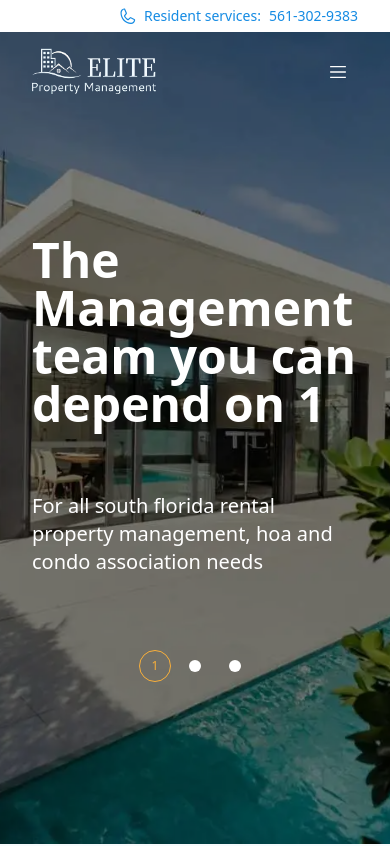
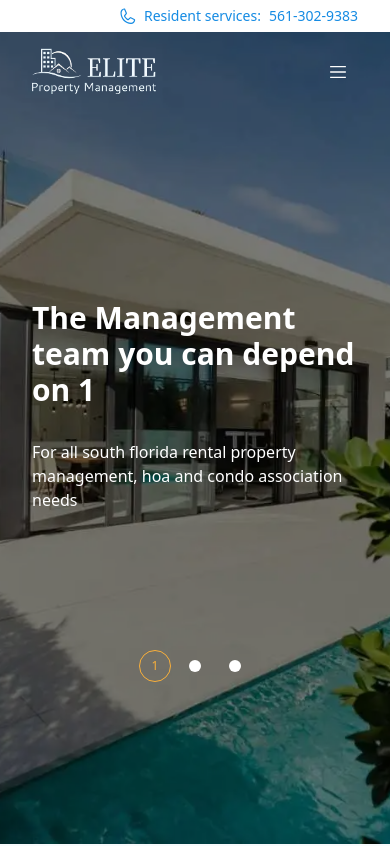
Before and after one commit to nomaanulhasan/Elite-Property-Management, a React (Vite) app: page / in a window 390 px wide. Shown: the top 846 px of the page. Built offline with nearby package versions, Linux system fonts and the light colour scheme.

Commit message:
Hero responsive UI fixes

```diff
--- a/src/components/Hero.tsx
+++ b/src/components/Hero.tsx
@@ -38,10 +38,10 @@
       </div>
       <div className="relative container mx-auto px-8 h-full flex items-center">
         <div className="max-w-3xl text-white">
-          <h1 className="text-5xl md:text-6xl font-bold mb-16">
+          <h1 className="text-3xl sm:text-5xl md:text-6xl font-bold mb-8 sm:mb-12 md:mb-16">
             {slides[currentSlide].title}
           </h1>
-          <p className="text-xl md:text-2xl mb-8">
+          <p className="sm:text-xl md:text-2xl mb-8">
             {slides[currentSlide].subtitle}
           </p>
         </div>
```
